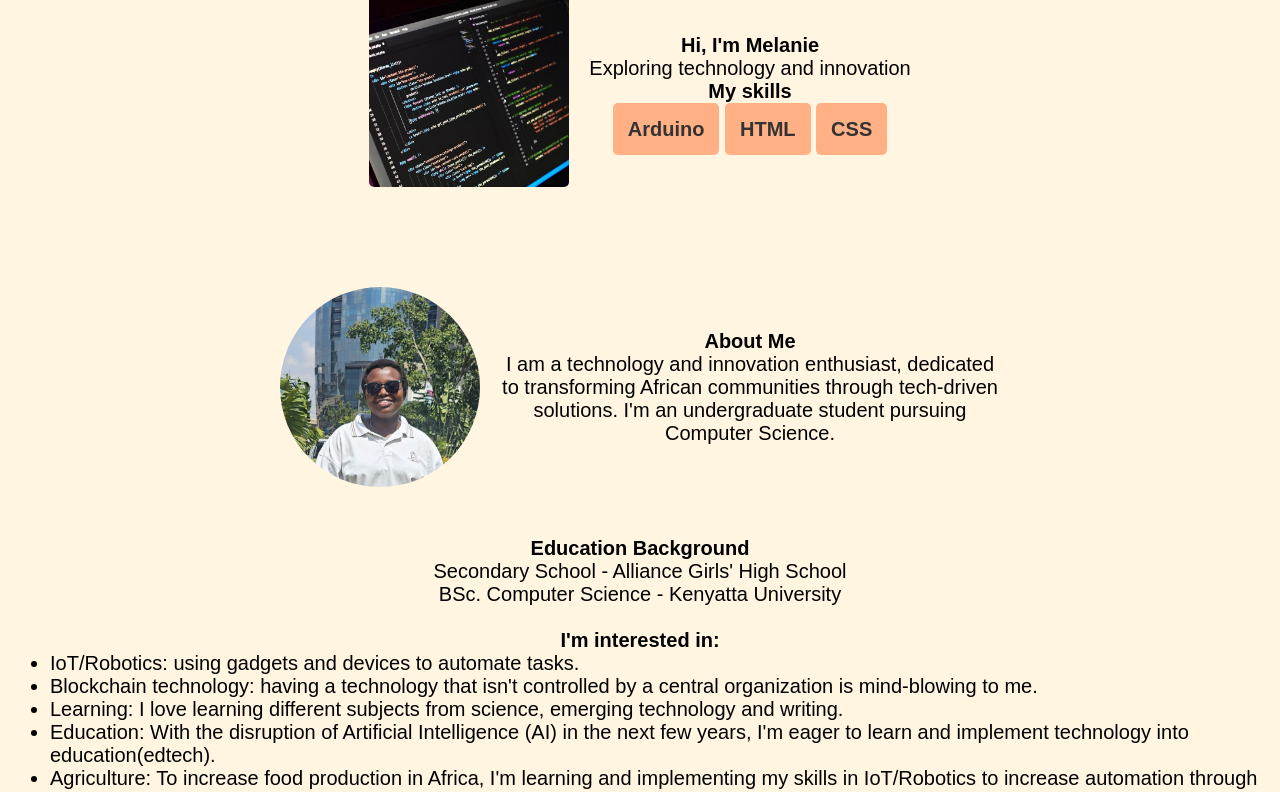
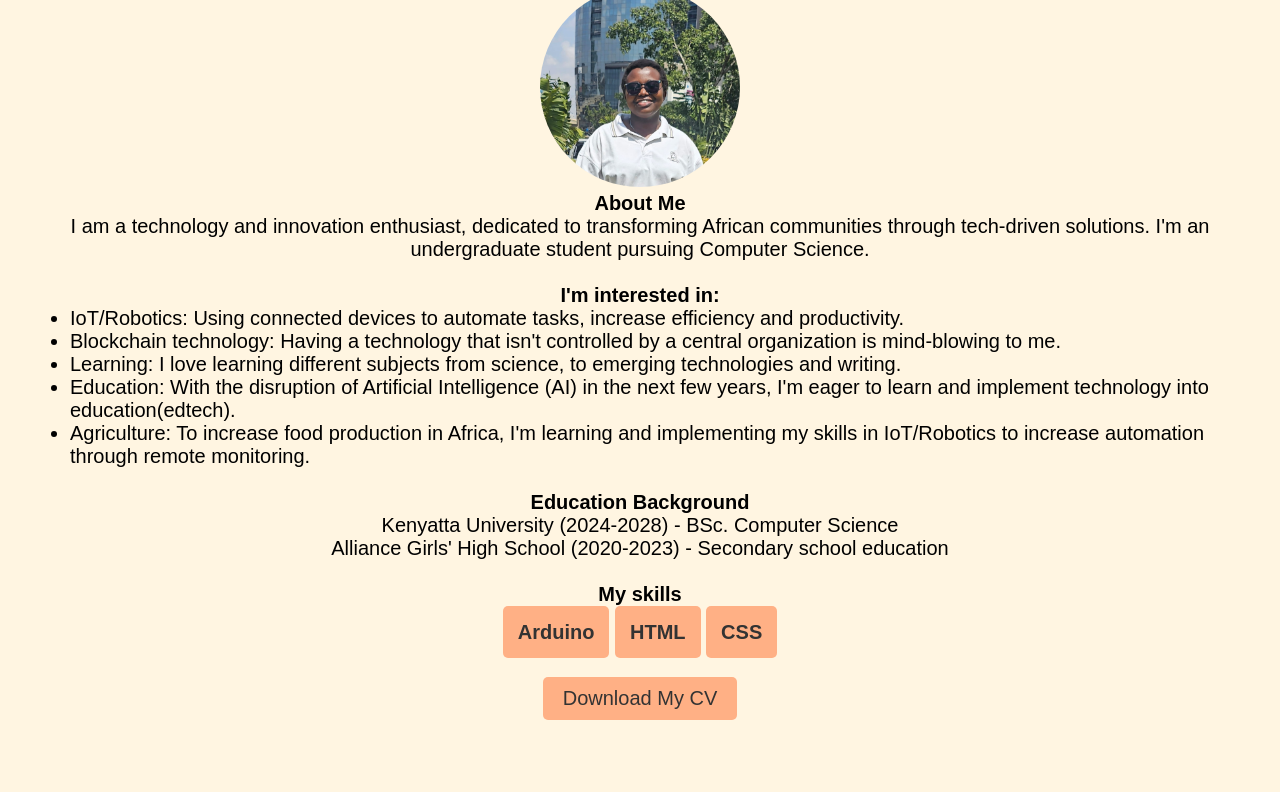
Before and after one commit to MelBet4/Portfolio, a plain HTML site: page index.html in a window 1280 px wide. Shown: the part 63-855 px from the top of the page. Drawn offline with Linux system fonts and the light colour scheme.

Commit message:
Updated version

```diff
--- a/index.html
+++ b/index.html
@@ -13,7 +13,6 @@
             <nav>
                 <div class="logo">Melanie Chebet</div>
                 <ul class="nav-links">
-                    <li><a href="#home">Home</a></li>
                     <li><a href="#about">About</li></a>
                     <li><a href="#projects">Projects</li></a>
                     <li><a href="#contacts">Contact</li></a>
@@ -22,44 +21,33 @@
         </header>
 
         <main>
-            <section id="home" class="hero about-section">
-                <div class="about-content">
-                    <img src="images/comp.jpg" alt="Computer Image" class="home-image">
-                    <div class="about-text">
-                        <h2>Hi, I'm Melanie</h2>
-                        <p>Exploring technology and innovation</p>
-                        <h3>My skills</h3>
+            <section id="about" class="hero">
+                <img src="images/chebet.jpg" alt="Profile Image" class="about-image">
+                    <h2>About Me</h2>
+                    <p>I am a technology and innovation enthusiast, dedicated to transforming African communities through tech-driven solutions. I'm an undergraduate student pursuing Computer Science.</p>
+                <br>
+                    <h3>I'm interested in:</h3>
+                        <ul style="text-align: left; padding-left: 50px;">
+                            <li>IoT/Robotics: Using connected devices to automate tasks, increase efficiency and productivity.</li>
+                            <li>Blockchain technology: Having a technology that isn't controlled by a central organization is mind-blowing to me.</li>
+                            <li>Learning: I love learning different subjects from science, to emerging technologies and writing.</li>
+                            <li>Education: With the disruption of Artificial Intelligence (AI) in the next few years, I'm eager to learn and implement technology into education(edtech).</li>
+                            <li>Agriculture: To increase food production in Africa, I'm learning and implementing my skills in IoT/Robotics to increase automation through remote monitoring.</li>
+                        </ul>
+                        <br>
+                    <h3>Education Background</h3>
+                    <p>Kenyatta University (2024-2028) - BSc. Computer Science</p>
+                    <p>Alliance Girls' High School (2020-2023) - Secondary school education</p>
+                    <br>
+                    <h3>My skills</h3>
                         <div class="skills">
                             <span class="skill-btn">Arduino</span>
                             <span class="skill-btn">HTML</span>
                             <span class="skill-btn">CSS</span>
                         </div>
-                    </div>
-                </div>
+                <br><br>
+            <a href="files/Melanie_CV.pdf" download class="download-btn">Download My CV</a>
             </section>
-
-            <section id="about" class="hero about-section">
-                <div class="about-content">
-                    <img src="images/chebet.jpg" alt="Profile Image" class="about-image">
-                    <div class="about-text">
-                        <h2>About Me</h2>
-                        <p>I am a technology and innovation enthusiast, dedicated to transforming African communities through tech-driven solutions. I'm an undergraduate student pursuing Computer Science.</p>
-                    </div>
-                </div>
-            </section>
-
-            <h3>Education Background</h3>
-            <p>Secondary School - Alliance Girls' High School</p>
-            <p>BSc. Computer Science - Kenyatta University</p>
-            <br>
-            <h3>I'm interested in:</h3>
-                        <ul style="text-align: left; padding-left: 50px;">
-                            <li>IoT/Robotics: using gadgets and devices to automate tasks.</li>
-                            <li>Blockchain technology: having a technology that isn't controlled by a central organization is mind-blowing to me.</li>
-                            <li>Learning: I love learning different subjects from science, emerging technology and writing.</li>
-                            <li>Education: With the disruption of Artificial Intelligence (AI) in the next few years, I'm eager to learn and implement technology into education(edtech).</li>
-                            <li>Agriculture: To increase food production in Africa, I'm learning and implementing my skills in IoT/Robotics to increase automation through remote monitoring.</li>
-                        </ul>
 
             <section id="projects" class="hero project-section">
                 <h3>My Projects</h3>
@@ -77,13 +65,12 @@
 
             <section id="contact" class="hero">
                 <h2>Contact</h2>
-                <p>Reach out to me through my social media platforms.</p>
-                <a href="files/Melanie_CV.pdf" download class="download-btn">Download My CV</a>
-                <br>
+                <p>Contact me through: </p>
                 <br>
                 <div class="social-links">
                     <a href="https://www.linkedin.com/in/melanie-chebet-414434288" target="_blank" class="social-button">LinkedIn</a>
                     <a href="https://github.com/MelBet4" target="_blank" class="social-button">GitHub</a>
+                    <a href="https://medium.com/@chebetmelanie4" target="_blank" class="social-button">Medium</a>
                 </div>
             </section>
         </main>
--- a/style.css
+++ b/style.css
@@ -43,39 +43,16 @@ nav {
     text-decoration: none;
 }
 .hero, .section {
-    padding: 120px 20px;
+    padding: 50px 20px;
 }
 
-.home-image{
-    width: 200px;
-    height: 200px;
-    border-radius: 5px;
-    object-fit: cover;
-    padding-top: 10px;
-}
-
-.about-section {
-    display: flex;
-    justify-content: center;
-    align-items: center;
-    flex-wrap: wrap;
-    gap: 20px;
-    padding: 50px 20px;
-}
-.about-content {
-    display: flex;
-    align-items: center;
-    gap: 20px;
-}
 .about-image {
     width: 200px;
     height: 200px;
     border-radius: 50%;
     object-fit: cover;
 }
-.about-text {
-    max-width: 500px;
-}
+
 
 /* Responsive Navbar */
 @media (max-width: 768px) {
```
